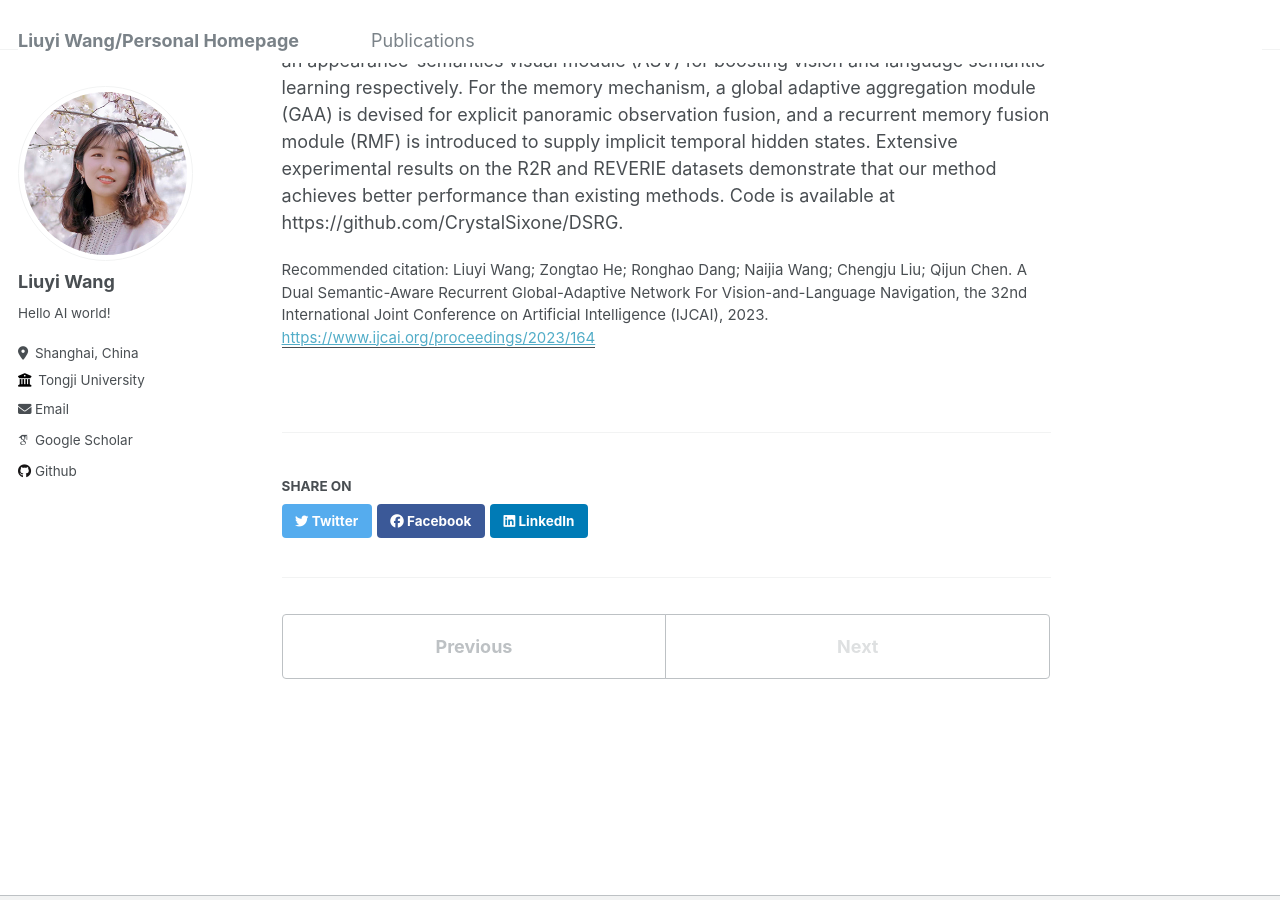
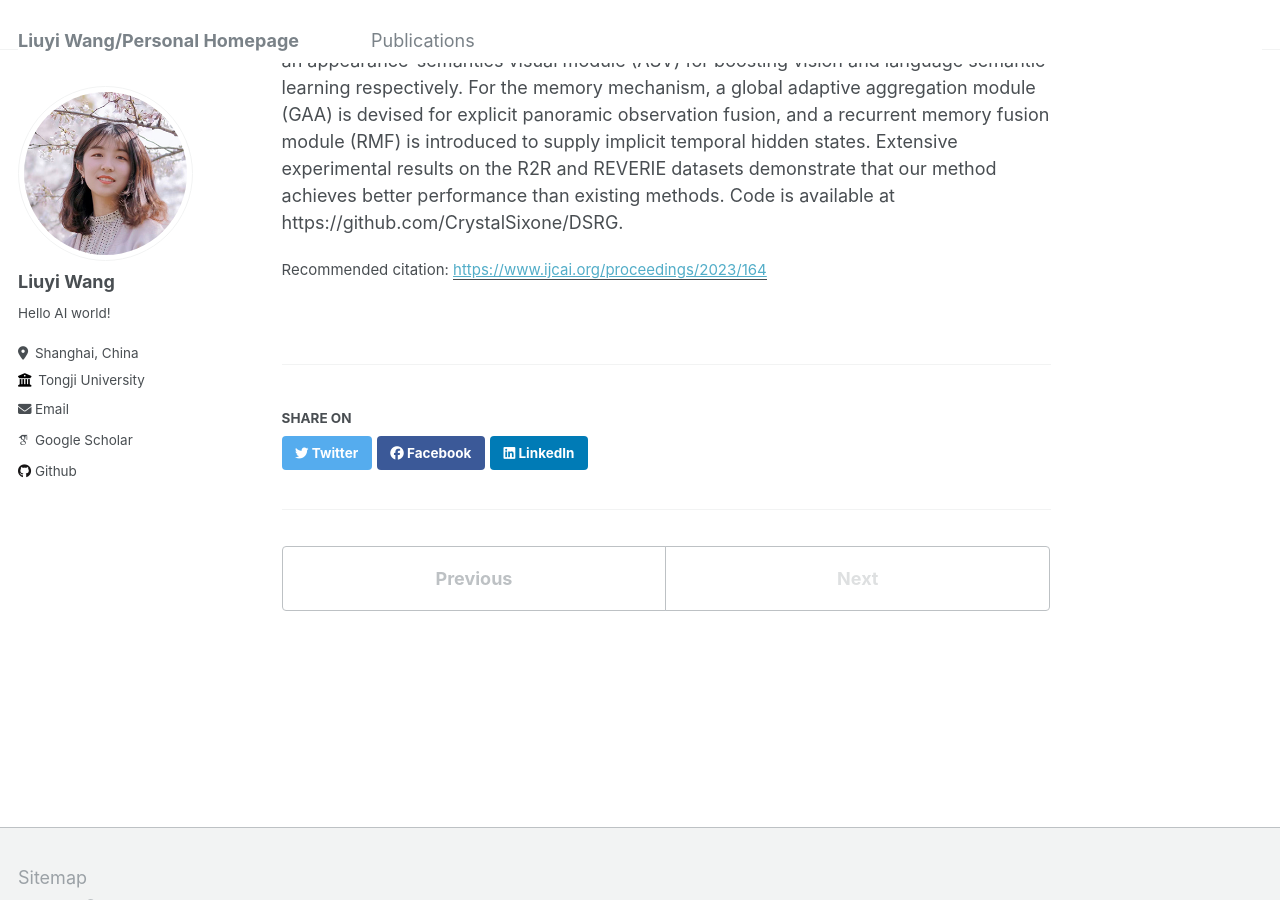
Before and after one commit to CrystalSixone/CrystalSixone_old.github.io, a Jekyll site: the page built from _publications/goat.md, in a window 1280 px wide and 900 px high, scrolled down 434 px. Built offline with Jekyll 4.4.1, drawn with Linux system fonts in a browser that asks for light colours; some web fonts are replaced.

Commit message:
Update goat.md

```diff
--- a/_publications/goat.md
+++ b/_publications/goat.md
@@ -6,7 +6,7 @@ excerpt: 'Liuyi Wang, Zongtao He, Jiagui Tang, Ronghao Dang, Naijia Wang, Chengj
 date: 2023-01-01
 venue: 'Proceedings of the Thirty-Second International Joint Conference on Artificial Intelligence'
 paperurl: 'https://www.ijcai.org/proceedings/2023/164'
-citation: 'Liuyi Wang; Zongtao He; Ronghao Dang; Naijia Wang; Chengju Liu; Qijun Chen. A Dual Semantic-Aware Recurrent Global-Adaptive Network For Vision-and-Language Navigation, the 32nd International Joint Conference on Artificial Intelligence (IJCAI), 2023.'
+citation: ''
 ---
 
 Vision-and-Language Navigation (VLN) is a realistic but challenging task that requires an agent to locate the target region using verbal and visual cues. While significant advancements have been achieved recently, there are still two broad limitations: (1) The explicit information mining for significant guiding semantics concealed in both vision and language is still under-explored; (2) The previously structured map method provides the average historical appearance of visited nodes, while it ignores distinctive contributions of various images and potent information retention in the reasoning process. This work proposes a dual semantic-aware recurrent global-adaptive network (DSRG) to address the above problems. First, DSRG proposes an instruction-guidance linguistic module (IGL) and an appearance-semantics visual module (ASV) for boosting vision and language semantic learning respectively. For the memory mechanism, a global adaptive aggregation module (GAA) is devised for explicit panoramic observation fusion, and a recurrent memory fusion module (RMF) is introduced to supply implicit temporal hidden states. Extensive experimental results on the R2R and REVERIE datasets demonstrate that our method achieves better performance than existing methods. Code is available at https://github.com/CrystalSixone/DSRG.
```
